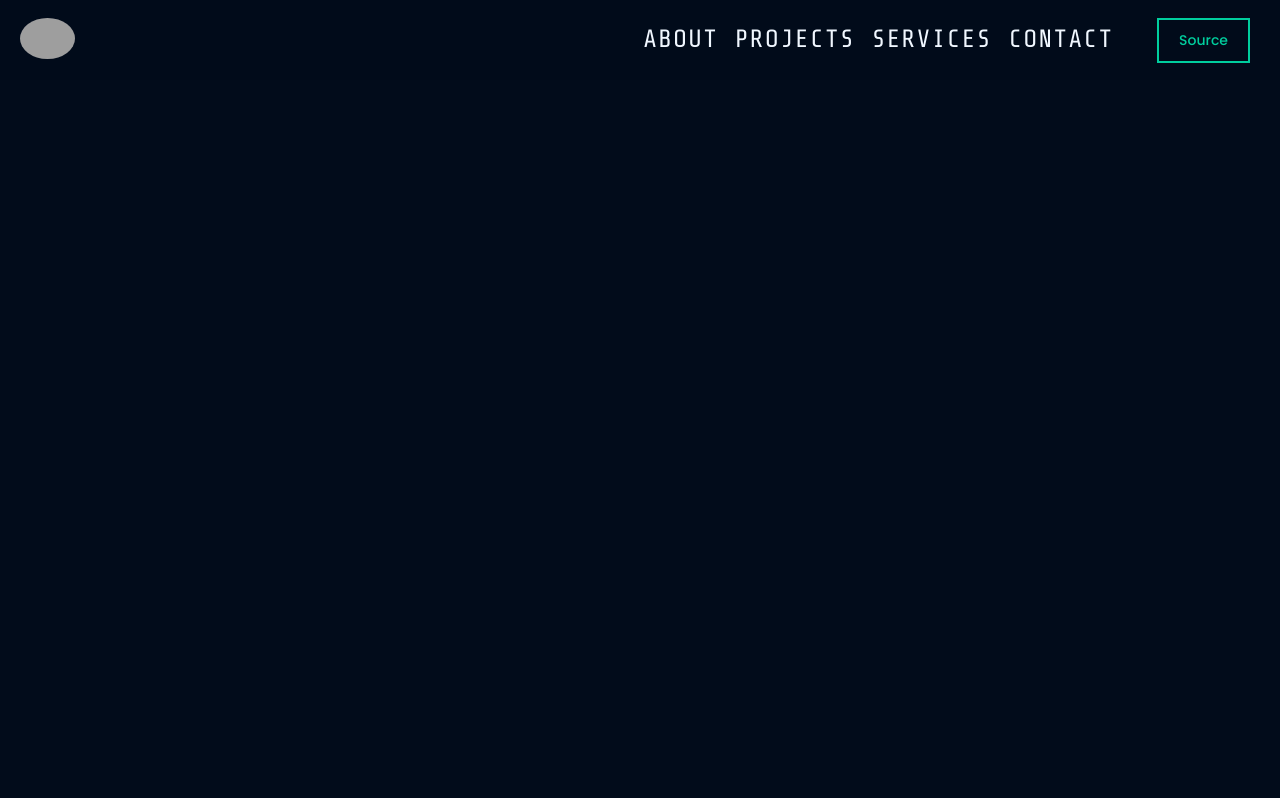
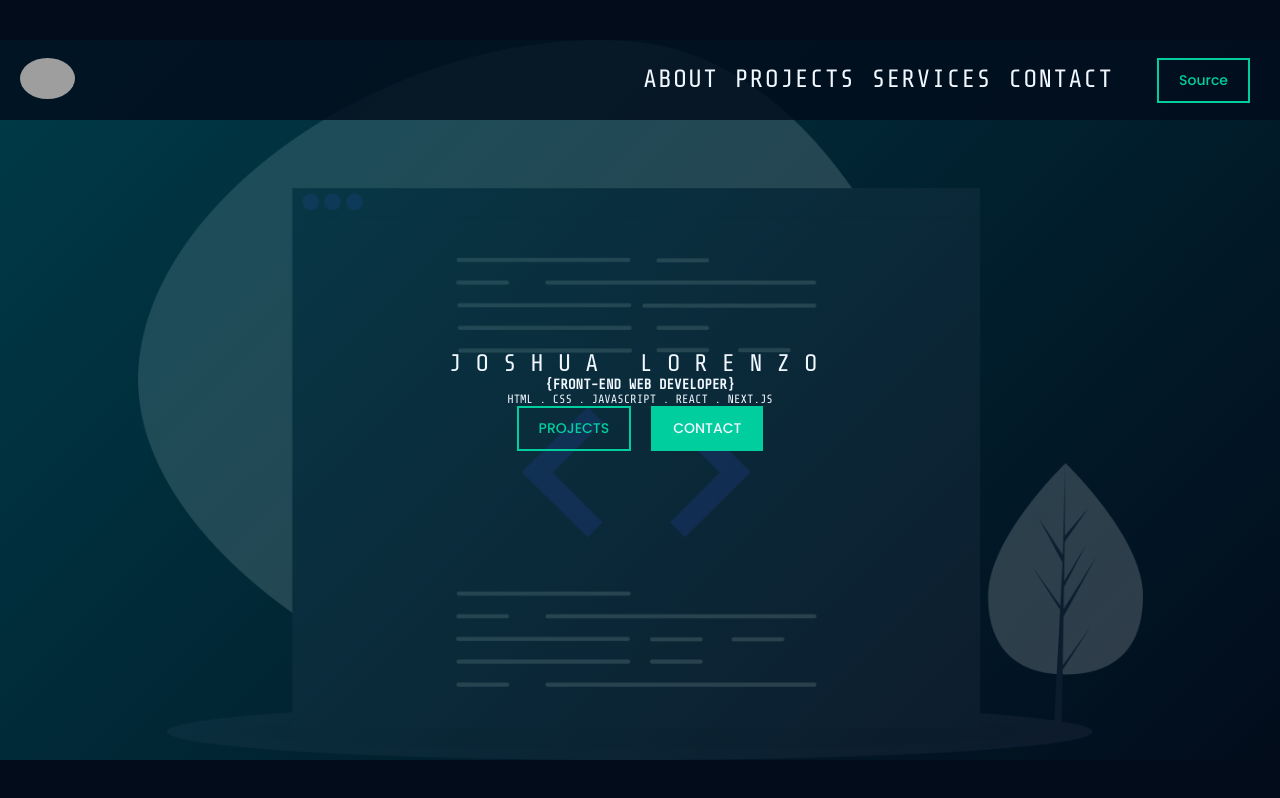
Before and after one commit to joshualorenzodev/portfolio-v2, a React (Create React App) app: page / in a window 1280 px wide. Shown: the top 798 px of the page. Built offline with nearby package versions, Linux system fonts and the light colour scheme; grey boxes are pictures that could not be loaded.

Commit message:
Adds Hero section

```diff
--- a/src/App.js
+++ b/src/App.js
@@ -1,5 +1,6 @@
 import { ThemeProvider } from "styled-components";
 import Navbar from "./components/layout/Navbar";
+import { Hero } from "./components/sections/hero/Hero";
 import { GlobalStyles } from "./components/styles/Globals.styled";
 import { Theme } from "./theme/default";
 
@@ -9,6 +10,7 @@ const App = () => {
       <ThemeProvider theme={Theme}>
         <GlobalStyles />
         <Navbar />
+        <Hero />
       </ThemeProvider>
     </>
   );
--- /dev/null
+++ b/src/components/sections/hero/Hero.jsx
@@ -0,0 +1,21 @@
+import { CTAButton } from "../../styles/common/CTAButton.styled";
+import { StyledHero, HeroContainer } from "./Hero.styled";
+
+export const Hero = () => {
+  return (
+    <StyledHero>
+      <HeroContainer>
+        <h1>Joshua Lorenzo</h1>
+        <h3>{"{Front-End Web Developer}"}</h3>
+        <p>HTML . CSS . JavaScript . React . Next.js</p>
+
+        <div>
+          <CTAButton href="#projects">Projects</CTAButton>
+          <CTAButton href="#contact" margin="0 0 0 20px" primary>
+            Contact
+          </CTAButton>
+        </div>
+      </HeroContainer>
+    </StyledHero>
+  );
+};
--- /dev/null
+++ b/src/components/sections/hero/Hero.styled.jsx
@@ -0,0 +1,36 @@
+import styled, { keyframes } from "styled-components";
+
+export const StyledHero = styled.section`
+  width: 100%;
+  height: 90vh;
+  background: linear-gradient(
+      135deg,
+      rgba(0, 64, 77, 0.9) 0%,
+      rgba(2, 12, 27, 0.8) 100%
+    ),
+    url("./images/landing-page.png") center no-repeat;
+  background-size: contain;
+  position: relative;
+  display: flex;
+  align-items: center;
+  justify-content: center;
+  margin-top: 40px;
+`;
+
+export const HeroContainer = styled.div`
+  width: 100%;
+  max-width: 58rem;
+  color: ${({ theme }) => theme.colors.white};
+  text-transform: uppercase;
+  display: flex;
+  flex-direction: column;
+  align-items: center;
+
+  h1 {
+    letter-spacing: 1.2rem;
+    font-size: 2rem;
+    font-weight: 400;
+    overflow: hidden;
+    white-space: nowrap;
+  }
+`;
--- a/src/components/styles/Globals.styled.jsx
+++ b/src/components/styles/Globals.styled.jsx
@@ -14,10 +14,6 @@ html {
     color: ${({ theme }) => theme.colors.white};
     font-family: ${({ theme }) => theme.fonts.primaryFont};
     font-size: 12px;
-}
-
-body {
-    height: 200vh;
 }
 
 a {
```
